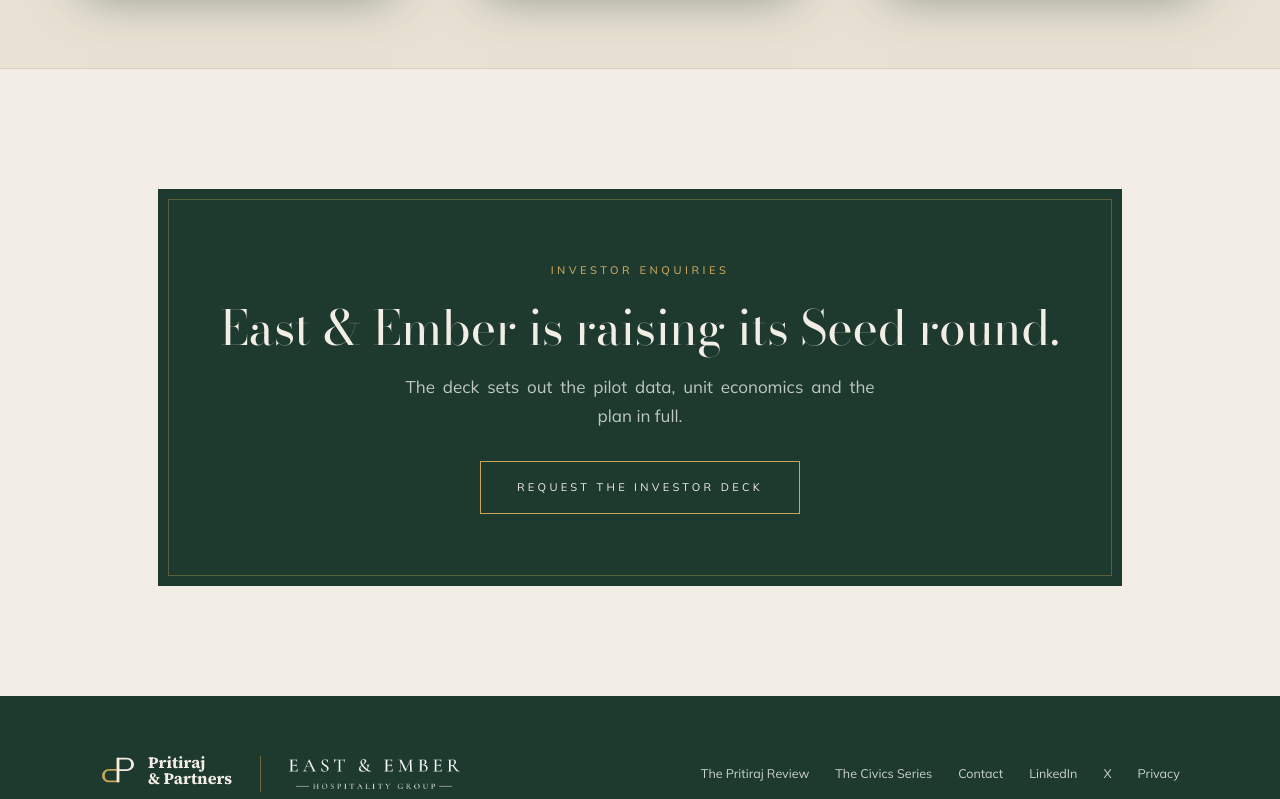
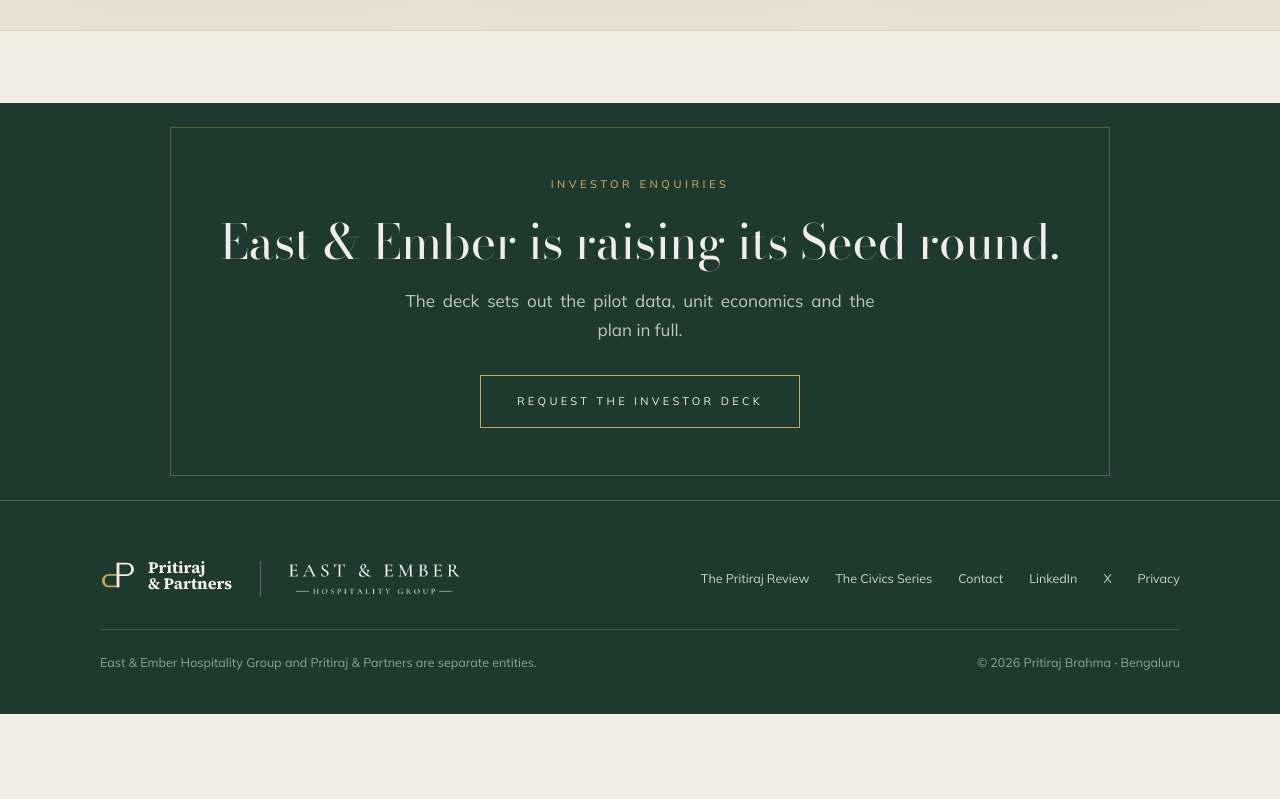
Before and after one commit to pritirajbrahma/pritiraj-partners, a plain HTML site: page index.html in a window 1280 px wide. Shown: the part 6323-7122 px from the top of the page. After the commit the page ends 7067 px from the top, so only its background shows below. Drawn offline with nearby package versions, Linux system fonts and the light colour scheme.

Commit message:
Close the stone gap above the footer on every page
The closing investor band now runs full width into the footer, separated by a gold hairline.

Co-Authored-By: Claude Opus 5.5 <noreply@anthropic.com>
Claude-Session: https://claude.ai/code/session_01AHFVcxQFw2mLcp8bw7yZBq

```diff
--- a/assets/site.css
+++ b/assets/site.css
@@ -653,3 +653,10 @@ background:radial-gradient(ellipse at 38% 32%,#FFF3CC 0,#E3C47A 22%,#B08A2E 52%,
 .gh .pnext .pn{justify-content:flex-start}
 .gh .ehero p.k{text-align:center!important;text-align-last:center!important}
 .gh .lgl-eff{margin:28px 0 0;text-align:center;font-family:Mulish,sans-serif;font-size:10.5px;font-weight:700;letter-spacing:.2em;text-transform:uppercase;color:#86837B}
+/* no stone gap before the footer: the last section meets the footer band */
+.gh main>section:last-child{margin-bottom:0!important}
+.gh .houses,.gh .writing,.gh .pull2{margin-top:var(--sp)!important}
+.gh main>section:last-child:not(.corr):not(.band):not(.pnext){padding-bottom:var(--sp)!important}
+.gh footer.ft{border-top:1px solid rgba(201,166,89,.35)}
+.gh main>section.corr:last-child{max-width:none;margin-top:var(--sp)!important}
+.gh main>section.corr:last-child::before{inset:24px max(24px,calc(50% - 470px))}
```
